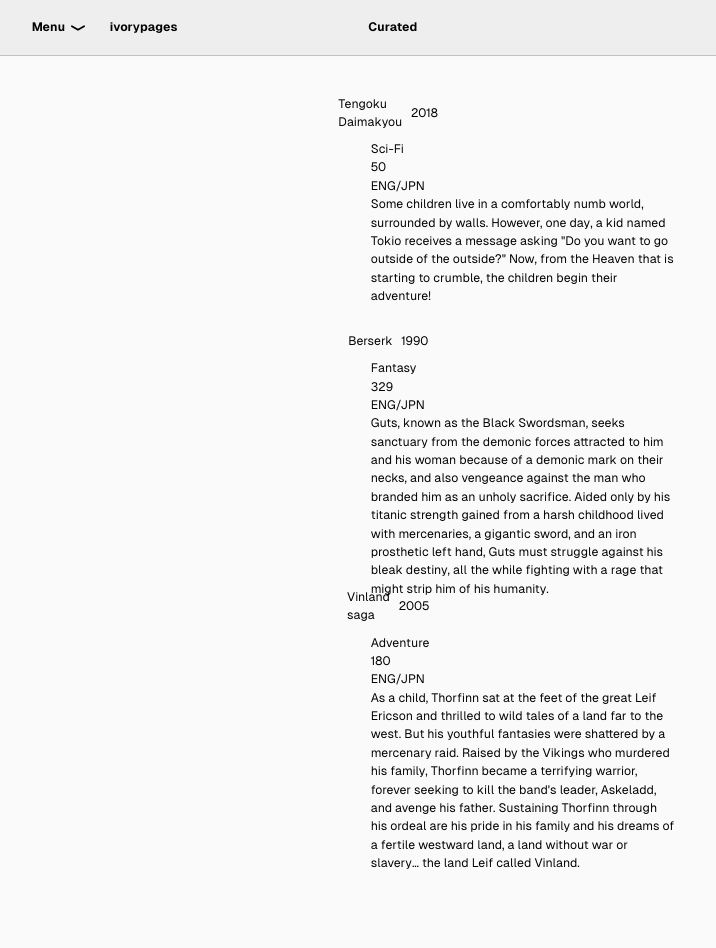
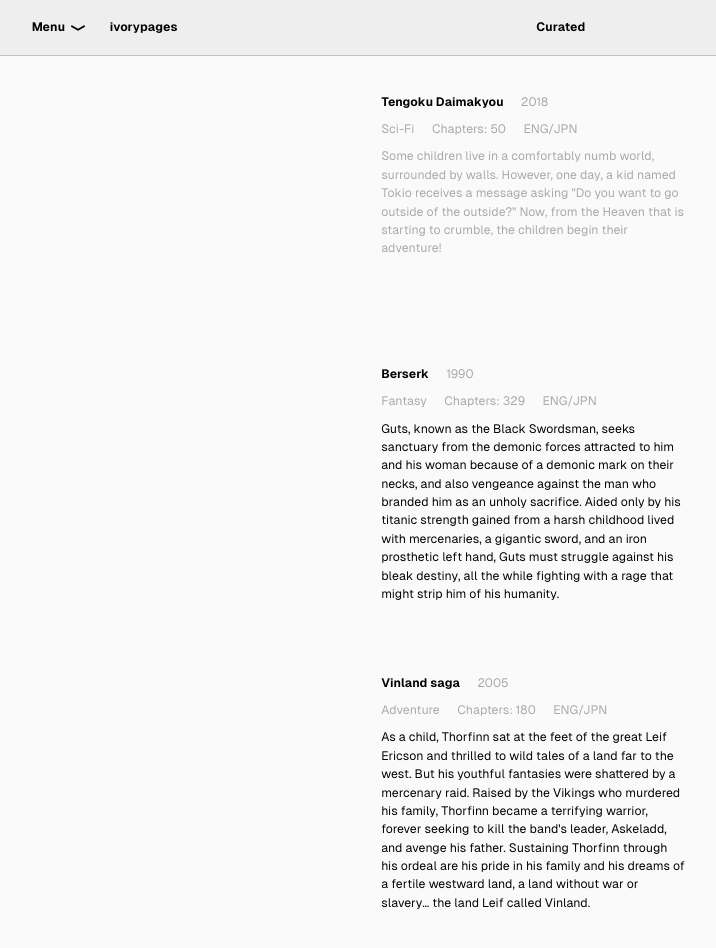
Before and after one commit to simonarez/manga-site-project, a plain HTML site: page html/index.html in a window 1280 px wide. Shown: the whole page, without its empty margins (107-823 px from the left). Before the commit the page ends 901 px from the top, so only its background shows below. Drawn offline with Linux system fonts and the light colour scheme.

Commit message:
Some changes

```diff
--- a/CSS/index.css
+++ b/CSS/index.css
@@ -39,7 +39,7 @@
 
 .header--site__name {
   font-weight: var(--medium-font-weight);
-  padding-right: 13rem;
+  padding-right: 25rem;
 }
 
 .header--page__title {
@@ -50,17 +50,25 @@
 /* this is for the body */
 
 .feed--container {
-  display: inline-flex;
+  display: flex;
   flex-direction: column;
-  align-items: flex-start;
-  gap: 1.875rem;
-  margin-left: 33.5rem;
-  margin-top: 1.44rem;
+  align-items: center;
+  justify-content: center;
+  gap: 5rem;
+
   padding-bottom: 4rem;
 }
 
+.manga--preview__header {
+  position: relative;
+  display: flex;
+  padding-bottom: 0.625rem;
+  justify-content: center;
+  align-items: center;
+  gap: 1.25rem;
+  flex-shrink: 0;
+}
 .manga--preview {
-  position: ;
   display: flex;
   width: 22.9375rem;
   height: 17.0625rem;
@@ -70,12 +78,21 @@
   align-items: flex-start;
 }
 
-.manga--preview__header {
+.manga--preview__info {
   display: flex;
-  width: 2.5rem;
-  padding: 0.625rem;
-  justify-content: center;
-  align-items: center;
-  gap: 0.625rem;
-  flex-shrink: 0;
+  flex-direction: row;
+  padding-bottom: 0.625rem;
+  gap: 1.25rem;
 }
+
+.manga--preview__name {
+  font-weight: var(--medium-font-weight);
+}
+
+.item {
+  color: var(--secondary-text-color);
+}
+
+.manga--preview__release-year {
+  color: var(--secondary-text-color);
+}
--- a/html/index.html
+++ b/html/index.html
@@ -36,15 +36,18 @@
         </div>
 
         <div class="manga--preview__info">
-          <div class="manga--preview__genre">Sci-Fi</div>
-          <div class="manga--preview__number-of-chapters">50</div>
-          <div class="manga--preview__languages">ENG/JPN</div>
-          <div class="manga--preview__description">
+          <div class="manga--preview__genre item">Sci-Fi</div>
+          <div class="manga--preview__number-of- itemchapters item">
+            Chapters: 50
+          </div>
+          <div class="manga--preview__languages item">ENG/JPN</div>
+        </div>
+
+        <div class="manga--preview__description item">
           Some children live in a comfortably numb world, surrounded by walls.
-            However, one day, a kid named Tokio receives a message asking "Do
-            you want to go outside of the outside?" Now, from the Heaven that is
+          However, one day, a kid named Tokio receives a message asking "Do you
+          want to go outside of the outside?" Now, from the Heaven that is
           starting to crumble, the children begin their adventure!
-          </div>
         </div>
       </div>
 
@@ -55,19 +58,22 @@
         </div>
 
         <div class="manga--preview__info">
-          <div class="manga--preview__genre">Fantasy</div>
-          <div class="manga--preview__number-of-chapters">329</div>
-          <div class="manga--preview__languages">ENG/JPN</div>
+          <div class="manga--preview__genre item">Fantasy</div>
+          <div class="manga--preview__number-of-chapters item">
+            Chapters: 329
+          </div>
+          <div class="manga--preview__languages item">ENG/JPN</div>
+        </div>
+
         <div class="manga--preview__description">
           Guts, known as the Black Swordsman, seeks sanctuary from the demonic
           forces attracted to him and his woman because of a demonic mark on
-            their necks, and also vengeance against the man who branded him as
-            an unholy sacrifice. Aided only by his titanic strength gained from
-            a harsh childhood lived with mercenaries, a gigantic sword, and an
-            iron prosthetic left hand, Guts must struggle against his bleak
-            destiny, all the while fighting with a rage that might strip him of
-            his humanity.
-          </div>
+          their necks, and also vengeance against the man who branded him as an
+          unholy sacrifice. Aided only by his titanic strength gained from a
+          harsh childhood lived with mercenaries, a gigantic sword, and an iron
+          prosthetic left hand, Guts must struggle against his bleak destiny,
+          all the while fighting with a rage that might strip him of his
+          humanity.
         </div>
       </div>
 
@@ -78,19 +84,22 @@
         </div>
 
         <div class="manga--preview__info">
-          <div class="manga--preview__genre">Adventure</div>
-          <div class="manga--preview__number-of-chapters">180</div>
-          <div class="manga--preview__languages">ENG/JPN</div>
+          <div class="manga--preview__genre item">Adventure</div>
+          <div class="manga--preview__number-of-chapters item">
+            Chapters: 180
+          </div>
+          <div class="manga--preview__languages item">ENG/JPN</div>
+        </div>
+
         <div class="manga--preview__description">
           As a child, Thorfinn sat at the feet of the great Leif Ericson and
           thrilled to wild tales of a land far to the west. But his youthful
           fantasies were shattered by a mercenary raid. Raised by the Vikings
-            who murdered his family, Thorfinn became a terrifying warrior,
-            forever seeking to kill the band's leader, Askeladd, and avenge his
-            father. Sustaining Thorfinn through his ordeal are his pride in his
-            family and his dreams of a fertile westward land, a land without war
-            or slavery… the land Leif called Vinland.
-          </div>
+          who murdered his family, Thorfinn became a terrifying warrior, forever
+          seeking to kill the band's leader, Askeladd, and avenge his father.
+          Sustaining Thorfinn through his ordeal are his pride in his family and
+          his dreams of a fertile westward land, a land without war or slavery…
+          the land Leif called Vinland.
         </div>
       </div>
     </div>
```
Also changed, not shown: CSS/browse.css (added, +21 -0 lines), JS/browse.js (+38 -0 lines), html/browse.html (+4 -2 lines), 2 other files. Lines whose indentation alone changed are shown as unchanged.
